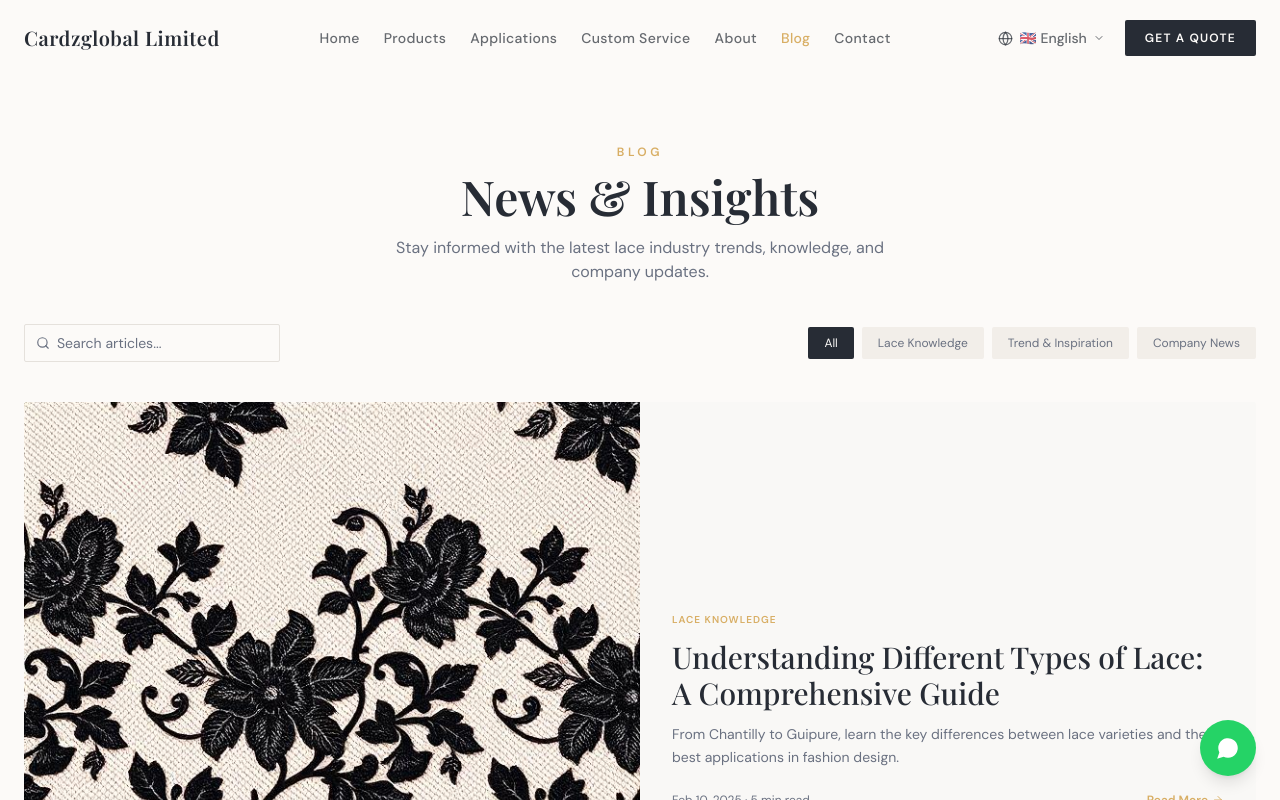
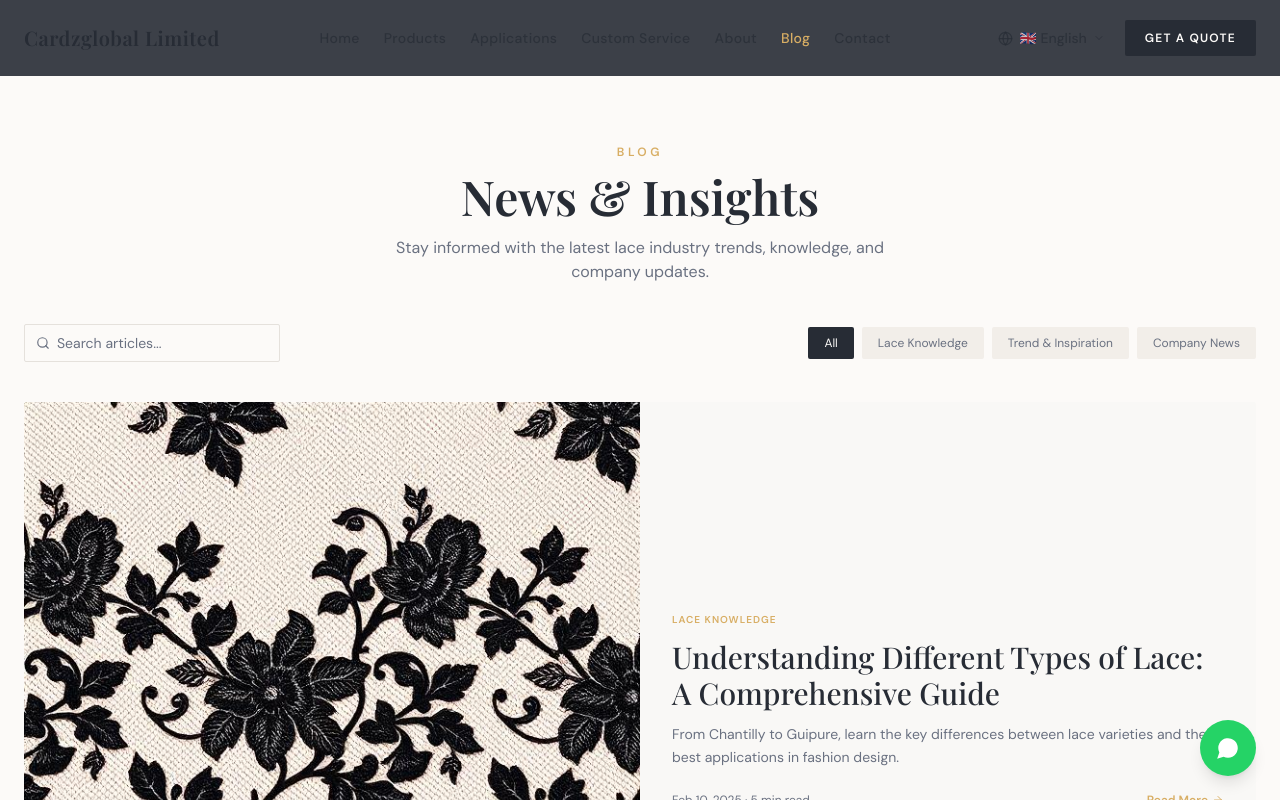
Before and after one commit to atlantic6/cardzglobal-lace-app, a React (Vite) app: page /blog in a window 1280 px wide. Shown: the top 800 px of the page. Built offline with nearby package versions, Linux system fonts and the light colour scheme; a web font is replaced by a local one.

Commit message:
Preceding changes

```diff
--- a/src/components/layout/Navbar.tsx
+++ b/src/components/layout/Navbar.tsx
@@ -32,7 +32,7 @@ export default function Navbar() {
   return (
     <header
       className={`fixed top-0 left-0 right-0 z-50 transition-all duration-300 ${
-        scrolled ? "bg-background/95 backdrop-blur-md shadow-sm" : "bg-transparent"
+        scrolled ? "bg-background/95 backdrop-blur-md shadow-sm" : "bg-primary/90 backdrop-blur-sm"
       }`}
     >
       <nav className="container mx-auto flex items-center justify-between px-6 py-4 lg:py-5">
```
